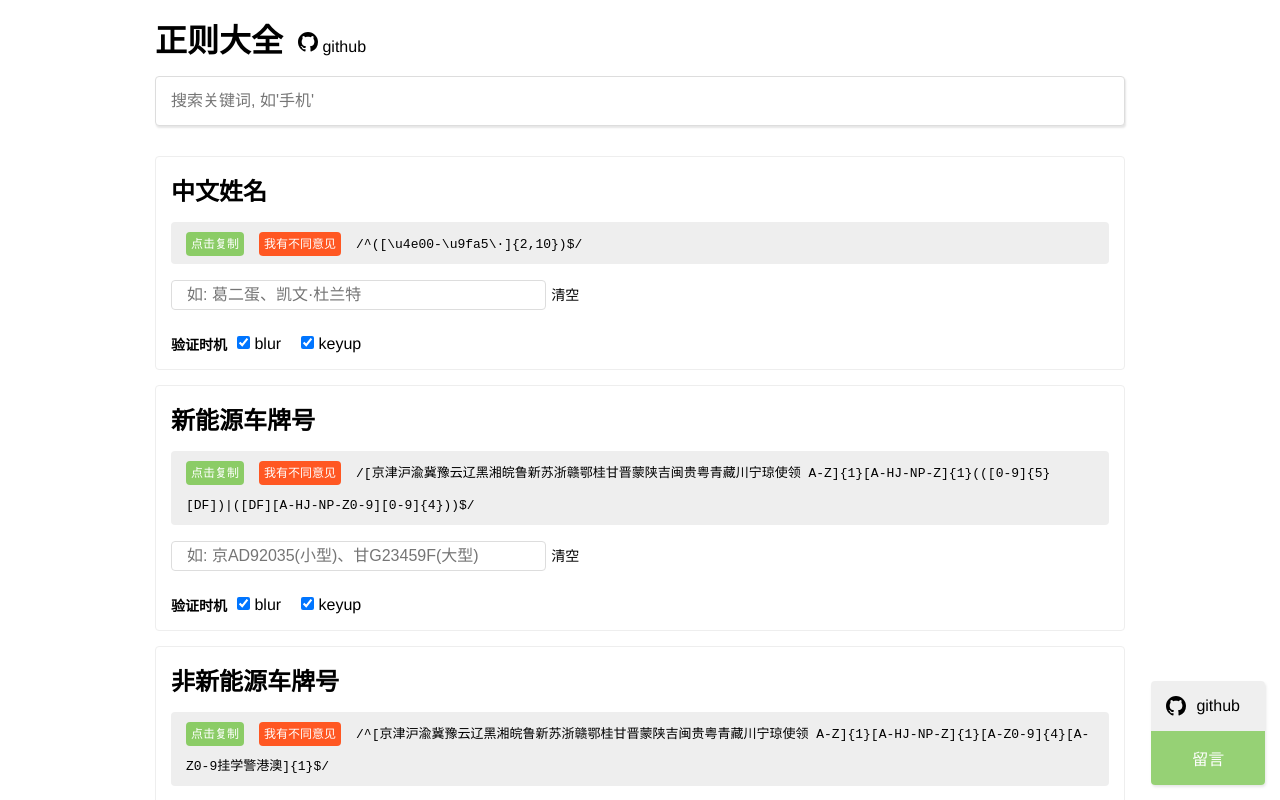
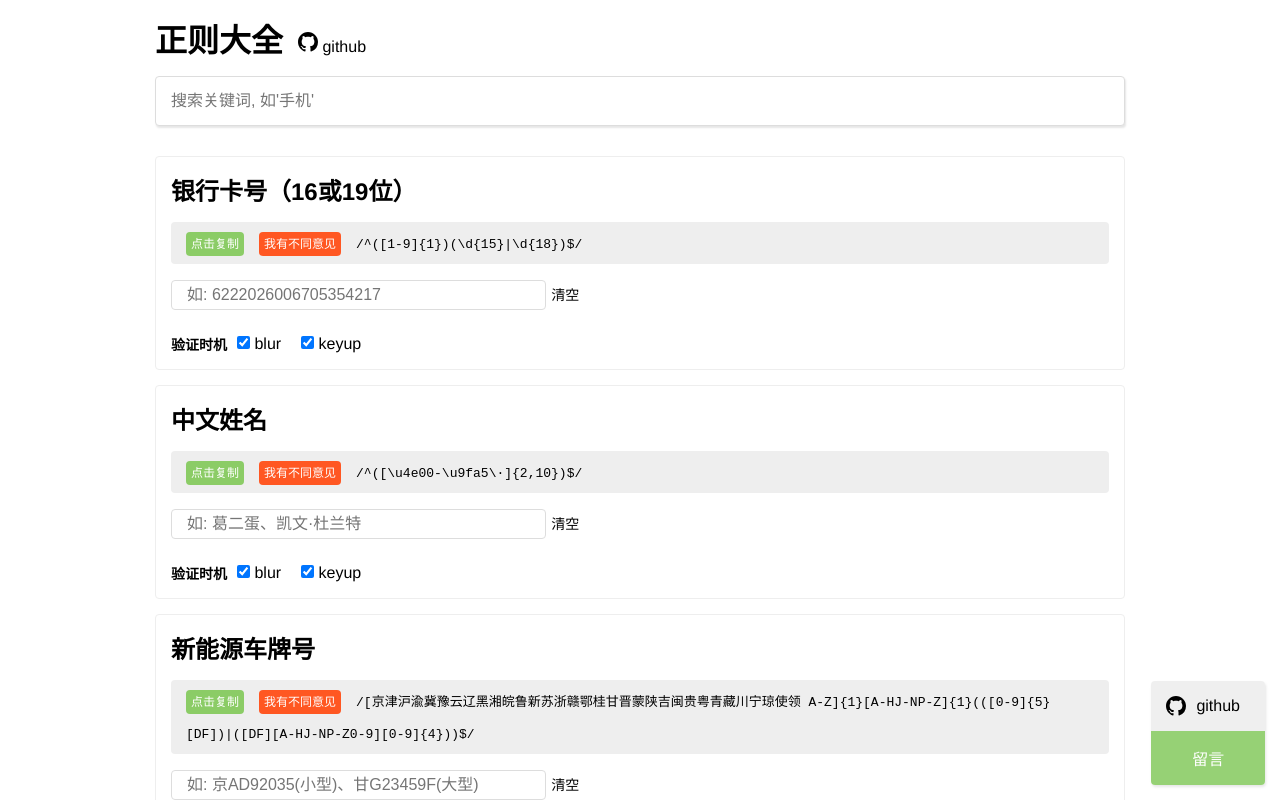
Before and after one commit to any86/any-rule, a Vue app: page / in a window 1280 px wide. Shown: the top 800 px of the page. Built offline with nearby package versions, Linux system fonts and the light colour scheme.

Commit message:
feat: 增加银行卡号正则

```diff
--- a/src/RULES.js
+++ b/src/RULES.js
@@ -1,4 +1,9 @@
 module.exports = [
+  {
+    title: '银行卡号（16或19位）',
+    rule: /^([1-9]{1})(\d{15}|\d{18})$/,
+    example: '如: 6222026006705354217'
+  },
   {
     title: '中文姓名',
     rule: /^([\u4e00-\u9fa5\·]{2,10})$/,
```
Also changed, not shown: 1 other file (tests, documents, lock files or other folders).
